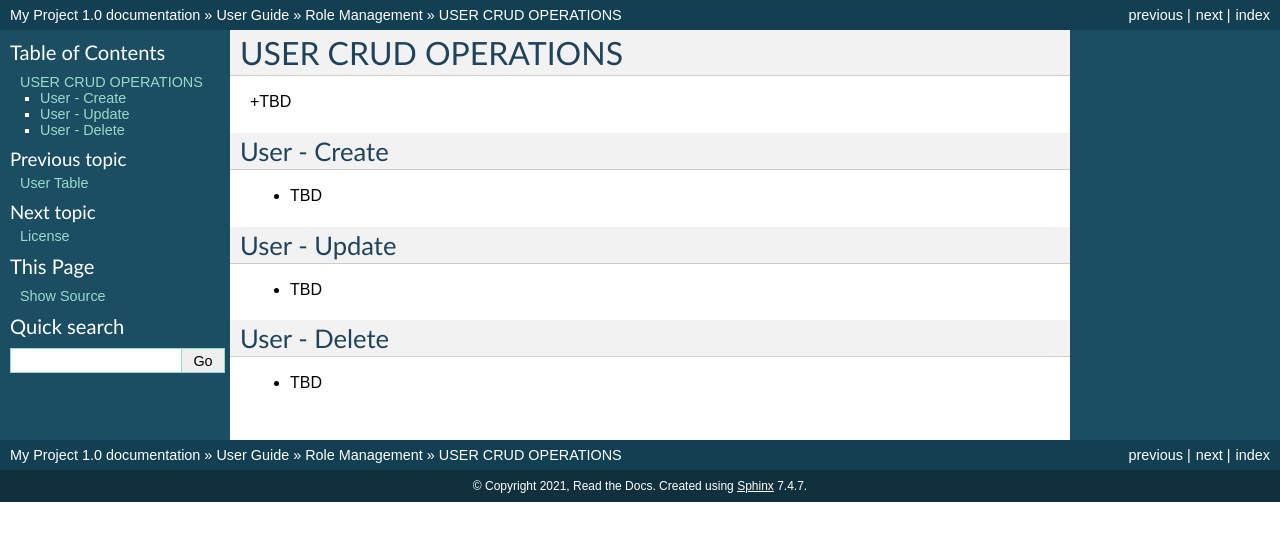
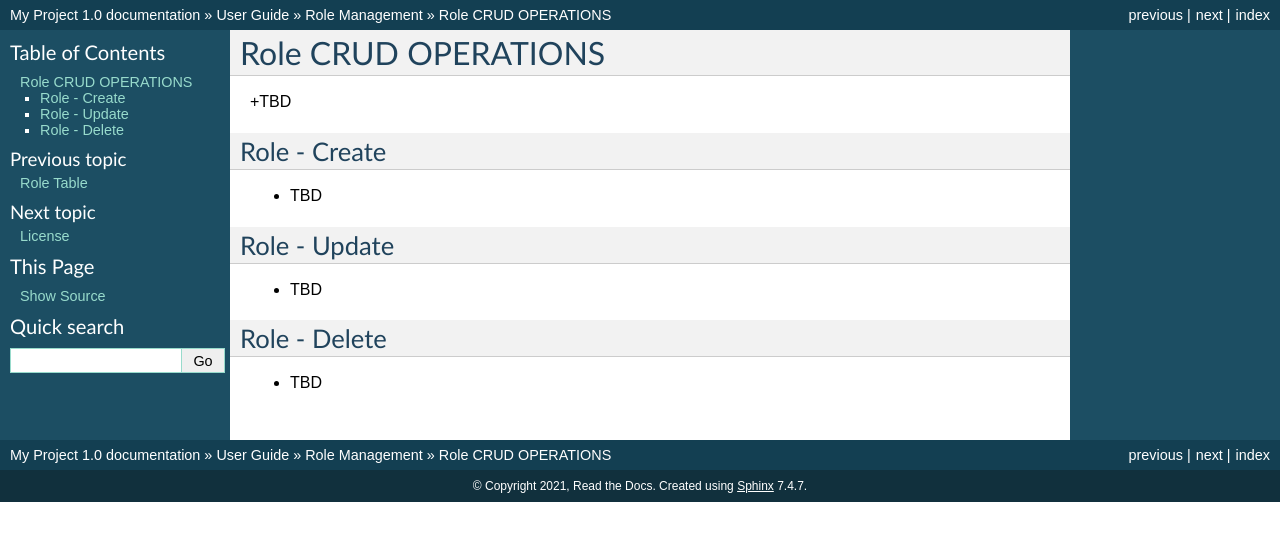
Before and after one commit to rajeshgavvala/custom-doc, a Sphinx documentation site: the page built from docs/userGuide/role-management/role-crud.rst, in a window 1280 px wide. Shown: the top 541 px of the page. Built offline with Sphinx 7.4.7, drawn with Linux system fonts in a browser that asks for light colours.

Commit message:
add changes

```diff
--- a/docs/userGuide/role-management/role-crud.rst
+++ b/docs/userGuide/role-management/role-crud.rst
@@ -1,20 +1,20 @@
 ================
-USER CRUD OPERATIONS
+Role CRUD OPERATIONS
 ================
 
 +TBD
 
-User - Create
+Role - Create
 ----------------
 
 * TBD
 
-User - Update
+Role - Update
 ----------------
 
 * TBD
 
-User - Delete
+Role - Delete
 ----------------
 
 * TBD
--- a/docs/userGuide/role-management/role-table.rst
+++ b/docs/userGuide/role-management/role-table.rst
@@ -1,5 +1,6 @@
 ==================
-User Table
+Role Table
 ==================
 
-* TBD
+. figure:: https://github.com/rajeshgavvala/custom-doc/blob/main/docs/role-table.png
+   :alt: Role Table, attached referenced from gitHub.
```
